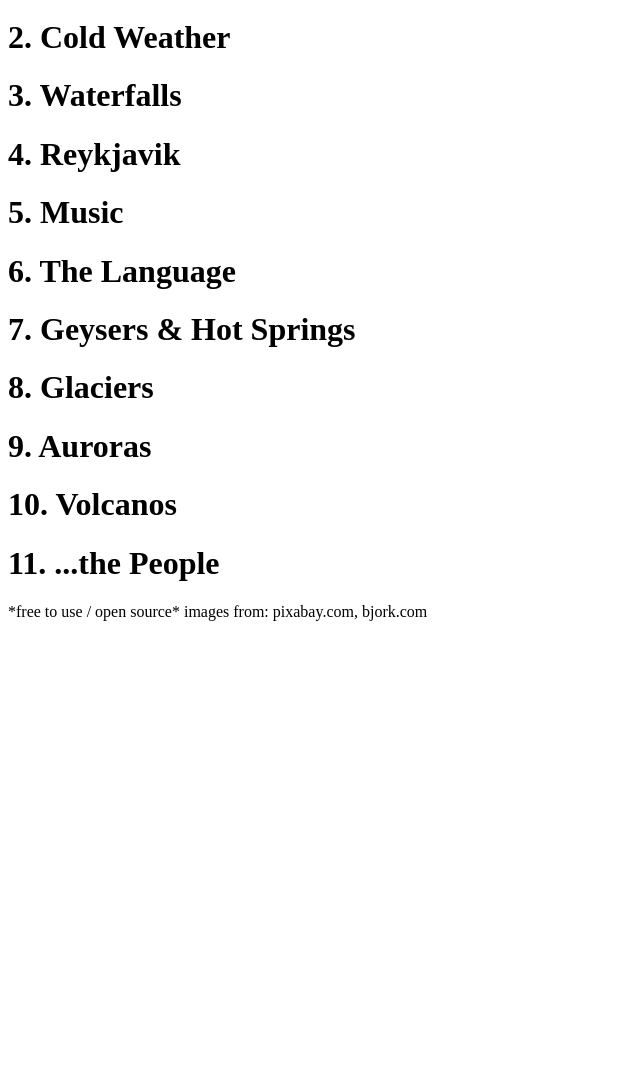
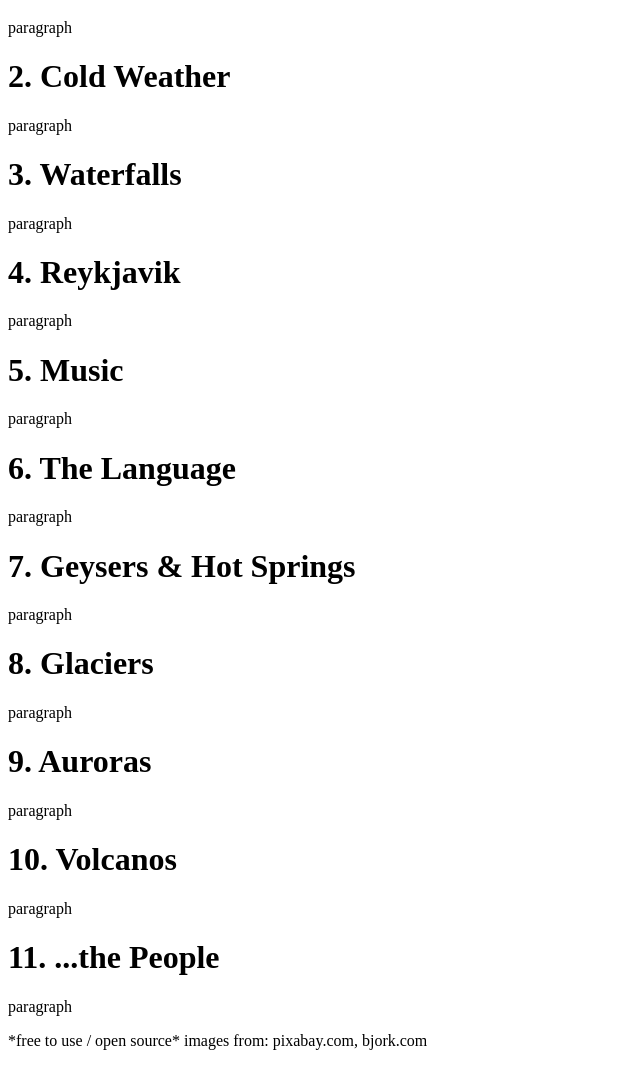
Before and after one commit to dra-gon-del/01Portfolio.iceland, a plain HTML site: page 01-iceland/index.html in a window 1280 px wide. Shown: the part 999-2065 px from the top of the page, without its empty margins (0-640 px from the left). Before the commit the page ends 1636 px from the top, so only its background shows below. Drawn offline with Linux system fonts and the light colour scheme.

Commit message:
09 add text for each point

```diff
--- a/01-iceland/index.html
+++ b/01-iceland/index.html
@@ -9,16 +9,27 @@
         <h1>Reasons Why Iceland Is Awesome! (AW Portfolio 1)</h1>
         <img src="imgs/iceland01.jpg">
         <h1>1. Mountains</h1>
+        <p>paragraph</p>
         <h1>2. Cold Weather</h1>
+        <p>paragraph</p>
         <h1>3. Waterfalls</h1>
+        <p>paragraph</p>
         <h1>4. Reykjavik</h1>
+        <p>paragraph</p>
         <h1>5. Music</h1>
+        <p>paragraph</p>
         <h1>6. The Language</h1>
+        <p>paragraph</p>
         <h1>7. Geysers & Hot Springs</h1>
+        <p>paragraph</p>
         <h1>8. Glaciers</h1>
+        <p>paragraph</p>
         <h1>9. Auroras</h1>
+        <p>paragraph</p>
         <h1>10. Volcanos</h1>
+        <p>paragraph</p>
         <h1>11. ...the People</h1>
+        <p>paragraph</p>
 
         <p>*free to use / open source* images from: pixabay.com, bjork.com</p>
     </body>
```
